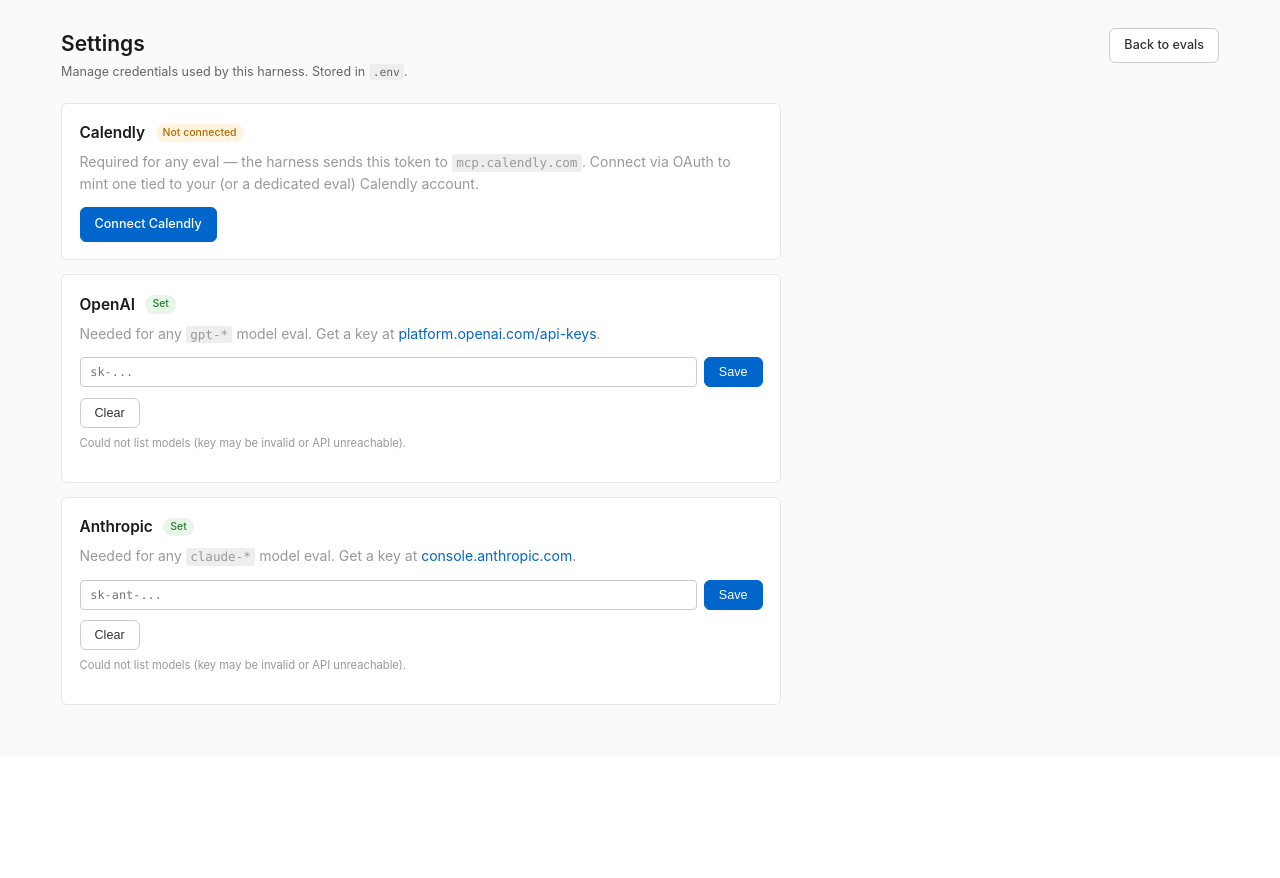
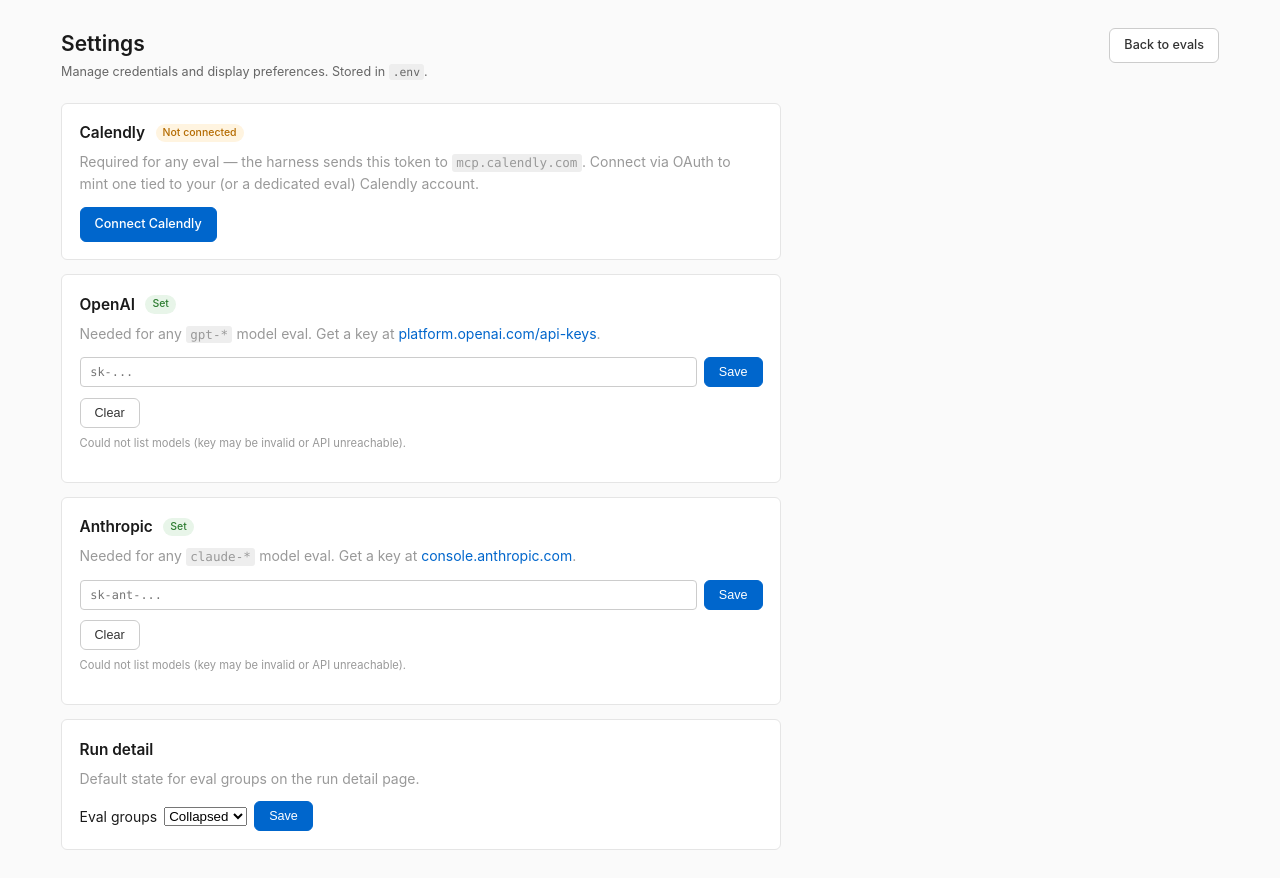
Before and after one commit to mkimelblat/mcp-testing, a FastAPI app: page /settings in a window 1280 px wide. Shown: the part 44-922 px from the top of the page. Before the commit the page ends 749 px from the top, so only its background shows below. Run offline with FastAPI, Linux system fonts and the light colour scheme; some libraries are stand-ins or nearby versions.

Commit message:
Add Settings toggle for default eval-group state on run detail
New .env var EVAL_GROUPS_DEFAULT_OPEN (true/false) controls whether
<details class="test-group"> elements render with the `open` attribute.
Default stays collapsed. Exposed to templates via a Jinja global callable
so the three render sites (run_detail.html static branch, _test_start.html
for live + replay SSE) all read it with zero route-context plumbing.

Co-Authored-By: Claude Opus 4.7 <noreply@anthropic.com>

```diff
--- a/app/main.py
+++ b/app/main.py
@@ -46,6 +46,11 @@ STATIC_DIR   = os.path.join(APP_DIR, "static")
 app       = FastAPI(title="Calendly MCP Test Harness")
 templates = Jinja2Templates(directory=TEMPLATE_DIR)
 app.mount("/static", StaticFiles(directory=STATIC_DIR), name="static")
+
+# Display preference read from .env. Callable so toggling the setting takes
+# effect on the next render without restarting uvicorn.
+templates.env.globals["eval_groups_open"] = \
+    lambda: os.environ.get("EVAL_GROUPS_DEFAULT_OPEN", "").lower() == "true"
 
 
 @app.on_event("startup")
@@ -436,6 +441,17 @@ def settings_clear(name: str) -> RedirectResponse:
     return RedirectResponse("/settings?ok=Credential+cleared", status_code=303)
 
 
+@app.post("/settings/eval-groups-default-open")
+def settings_eval_groups_default_open(
+    default_state: str = Form(...),
+) -> RedirectResponse:
+    if default_state not in ("expanded", "collapsed"):
+        raise HTTPException(status_code=400, detail="Invalid value")
+    _set_env("EVAL_GROUPS_DEFAULT_OPEN",
+             "true" if default_state == "expanded" else "false")
+    return RedirectResponse("/settings?ok=Preference+saved", status_code=303)
+
+
 # ── Calendly OAuth (web-based flow, callback on this same server) ─────────────
 
 # state → {"verifier": ..., "client_id": ..., "endpoints": {...}}
--- a/app/templates/_test_start.html
+++ b/app/templates/_test_start.html
@@ -1,4 +1,5 @@
-<details class="test-group" id="test-group-{{ t.test_id }}">
+<details class="test-group" id="test-group-{{ t.test_id }}"
+         {% if eval_groups_open() %}open{% endif %}>
     <summary class="test-group-header">
         <code class="test-group-id">{{ t.test_id }}</code>
         {% set test_id = t.test_id %}
--- a/app/templates/run_detail.html
+++ b/app/templates/run_detail.html
@@ -38,7 +38,8 @@
             {% for test_id, iters in groups %}
                 {% set passed = iters|selectattr('passed')|list|length %}
                 {% set completed = iters|length %}
-                <details class="test-group" id="test-group-{{ test_id }}">
+                <details class="test-group" id="test-group-{{ test_id }}"
+                         {% if eval_groups_open() %}open{% endif %}>
                     <summary class="test-group-header">
                         <code class="test-group-id">{{ test_id }}</code>
                         {% include "_test_group_pill.html" %}
--- a/app/templates/settings.html
+++ b/app/templates/settings.html
@@ -5,7 +5,7 @@
 <section class="page-header">
     <div>
         <h1>Settings</h1>
-        <p class="subtitle">Manage credentials used by this harness. Stored in <code>.env</code>.</p>
+        <p class="subtitle">Manage credentials and display preferences. Stored in <code>.env</code>.</p>
     </div>
     <div class="header-actions">
         <a href="/" class="btn btn-secondary">Back to evals</a>
@@ -120,5 +120,23 @@
         {% endif %}
     </section>
 
+    {# ─ Run detail display preference ────────────────────────── #}
+    <section class="settings-card">
+        <header class="settings-card-head">
+            <h2>Run detail</h2>
+        </header>
+        <p class="muted">
+            Default state for eval groups on the run detail page.
+        </p>
+        <form method="post" action="/settings/eval-groups-default-open" class="settings-form">
+            <label for="eval-groups-default">Eval groups</label>
+            <select id="eval-groups-default" name="default_state">
+                <option value="collapsed" {% if not eval_groups_open() %}selected{% endif %}>Collapsed</option>
+                <option value="expanded"  {% if eval_groups_open()     %}selected{% endif %}>Expanded</option>
+            </select>
+            <button type="submit" class="btn btn-primary">Save</button>
+        </form>
+    </section>
+
 </div>
 {% endblock %}
```
